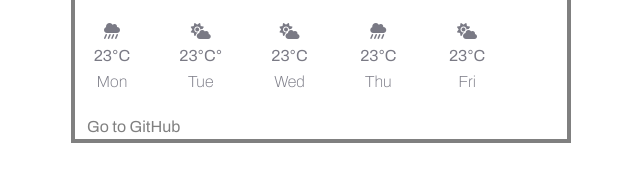
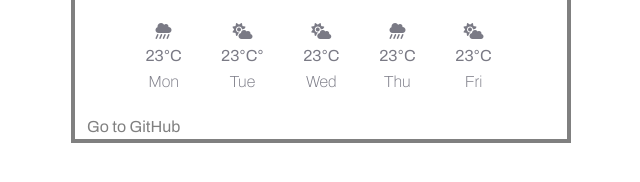
Before and after one commit to Aleksa-git/Weather-app, a website built with Parcel: page index.html in a window 1280 px wide. Shown: the part 296-478 px from the top of the page, without its empty margins (260-900 px from the left). Built offline with nearby package versions, Linux system fonts and the light colour scheme; no server answers.

Commit message:
Update styles.css

```diff
--- a/src/styles.css
+++ b/src/styles.css
@@ -71,7 +71,7 @@ button {
   left: 343px;
 }
 .forecast {
-   width: 500px;
+   padding-left: 70px;
 }
 .bigshowers-heavy {
   font-size: 65px;
```
